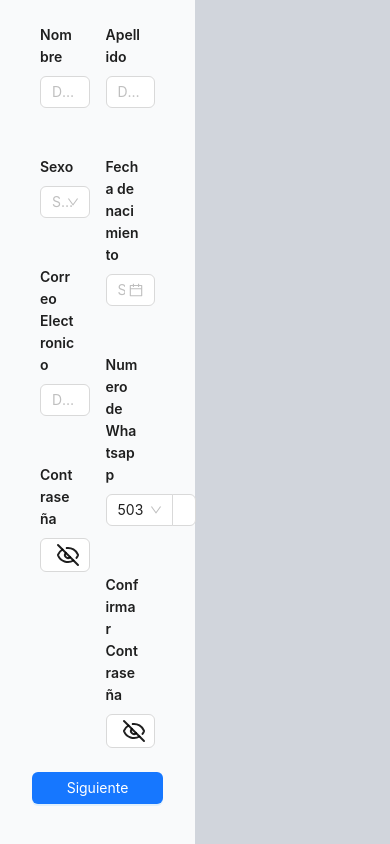
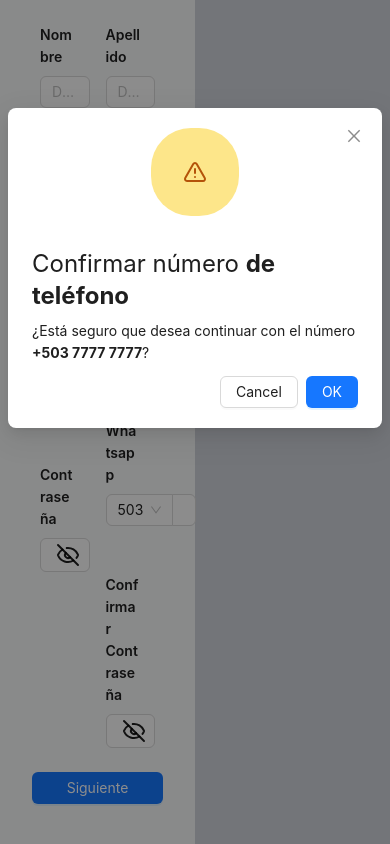
Before and after one commit to Samuel581/boxful-technical-frontend, a Next.js app: page /register in a window 390 px wide. Both pictures are taken after a click on the button "Siguiente". Shown: the part 232-1076 px from the top of the page. Built offline with nearby package versions, Linux system fonts and the light colour scheme.

Commit message:
:sparkles: Add confirm phone number modal

```diff
--- a/src/components/auth/RegisterForm.tsx
+++ b/src/components/auth/RegisterForm.tsx
@@ -9,27 +9,40 @@ import {
   Form,
   Col,
   Space,
+  Modal,
 } from "antd";
-import { ChevronLeft, Eye, EyeOff } from "lucide-react";
+import { ChevronLeft, Eye, EyeOff, TriangleAlert} from "lucide-react";
 import React, { useState } from "react";
 
 function RegisterForm() {
-  const [isPasswordVisible, setIsPasswordVisible] = useState(false);
+  const [modalVisible, setModalVisible] = useState(false);
   const { Title, Text } = Typography;
+
+  const handleConfirmNumber = (e: any) => {
+    console.log(e);
+    setModalVisible(!modalVisible)
+  }
+
+  const handleCancelNumber = (e: any) => {
+    console.log(e);
+    setModalVisible(!modalVisible)
+  }
   const options = [
     {
-        value: "502",
-        label: "502"
+      value: "502",
+      label: "502",
     },
     {
-        value: "503",
-        label: "503"
+      value: "503",
+      label: "503",
     },
     {
-        value: "504",
-        label: "504"
+      value: "504",
+      label: "504",
     },
-  ]
+  ];
+
+  const testNumber = "+503 7777 7777"
   return (
     <div style={{ margin: "40px" }}>
       <Space direction="vertical" size="large" style={{ width: "100%" }}>
@@ -93,13 +106,13 @@ function RegisterForm() {
                 </Form.Item>
 
                 <Form.Item label={<Text strong>Numero de Whatsapp</Text>}>
-                  <Space.Compact style={{width: "100%"}}>
+                  <Space.Compact style={{ width: "100%" }}>
                     <Select
                       defaultValue="503"
                       options={options}
-                      style={{width: "auto"}}
+                      style={{ width: "auto" }}
                     />
-                    <Input style={{width: "100%"}}/>
+                    <Input style={{ width: "100%" }} />
                   </Space.Compact>
                 </Form.Item>
 
@@ -111,10 +124,40 @@ function RegisterForm() {
                 </Form.Item>
               </Space>
             </Col>
-            <Button type="primary" style={{width: "100%"}}>Siguiente</Button>
+            <Button type="primary" style={{ width: "100%" }} onClick={() => setModalVisible(!modalVisible)}>
+              Siguiente
+            </Button>
           </Row>
         </Form>
       </Space>
+      <Modal
+        open={modalVisible}
+        onOk={(e) => handleConfirmNumber(e)}
+        onCancel={(e) => handleCancelNumber(e)}
+      >
+        <Space direction="vertical" size="small" align="center">
+            <Row justify="center" style={{ width: "100%" }}>
+              <Col>
+                <div
+                  style={{
+                    background: "#FDE68A", // amber-300
+                    borderRadius: "2.5rem", // rounded-4xl
+                    padding: 32,
+                    display: "flex",
+                    justifyContent: "center",
+                    alignItems: "center",
+                    marginBottom: 24,
+                  }}
+                >
+                  <TriangleAlert style={{ fontSize: 64, color: "#B45309" }} />
+                </div>
+              </Col>
+            </Row>
+            <Row><p className="text-2xl">Confirmar número <b>de teléfono</b></p></Row>
+            <Row><Text>
+            ¿Está seguro que desea continuar con el número <b>{testNumber}</b>?</Text></Row>
+        </Space>
+      </Modal>
     </div>
   );
 }
```
